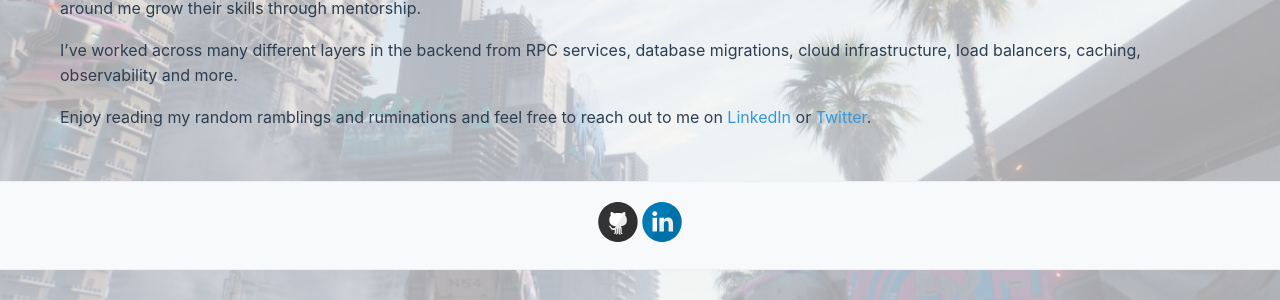
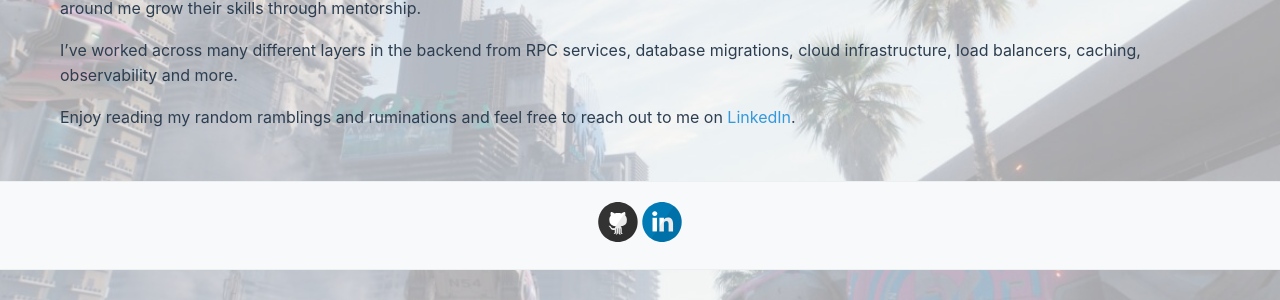
Before and after one commit to crazysoftwarecoder/crazysoftwarecoder.github.io, a Jekyll site: the page built from about.md, in a window 1280 px wide. Shown: the part 341-641 px from the top of the page. Built offline with Jekyll 4.4.1, drawn with Linux system fonts in a browser that asks for light colours.

```diff
--- /dev/null
+++ b/a.txt
@@ -0,0 +1 @@
+aa
--- a/about.md
+++ b/about.md
@@ -12,4 +12,4 @@
 
 I've worked across many different layers in the backend from RPC services, database migrations, cloud infrastructure, load balancers, caching, observability and more.
 
-Enjoy reading my random ramblings and ruminations and feel free to reach out to me on [LinkedIn](https://www.linkedin.com/in/ashwanthf/) or [Twitter](https://x.com/ashwanthf).
+Enjoy reading my random ramblings and ruminations and feel free to reach out to me on [LinkedIn](https://www.linkedin.com/in/ashwanthf/).
```
